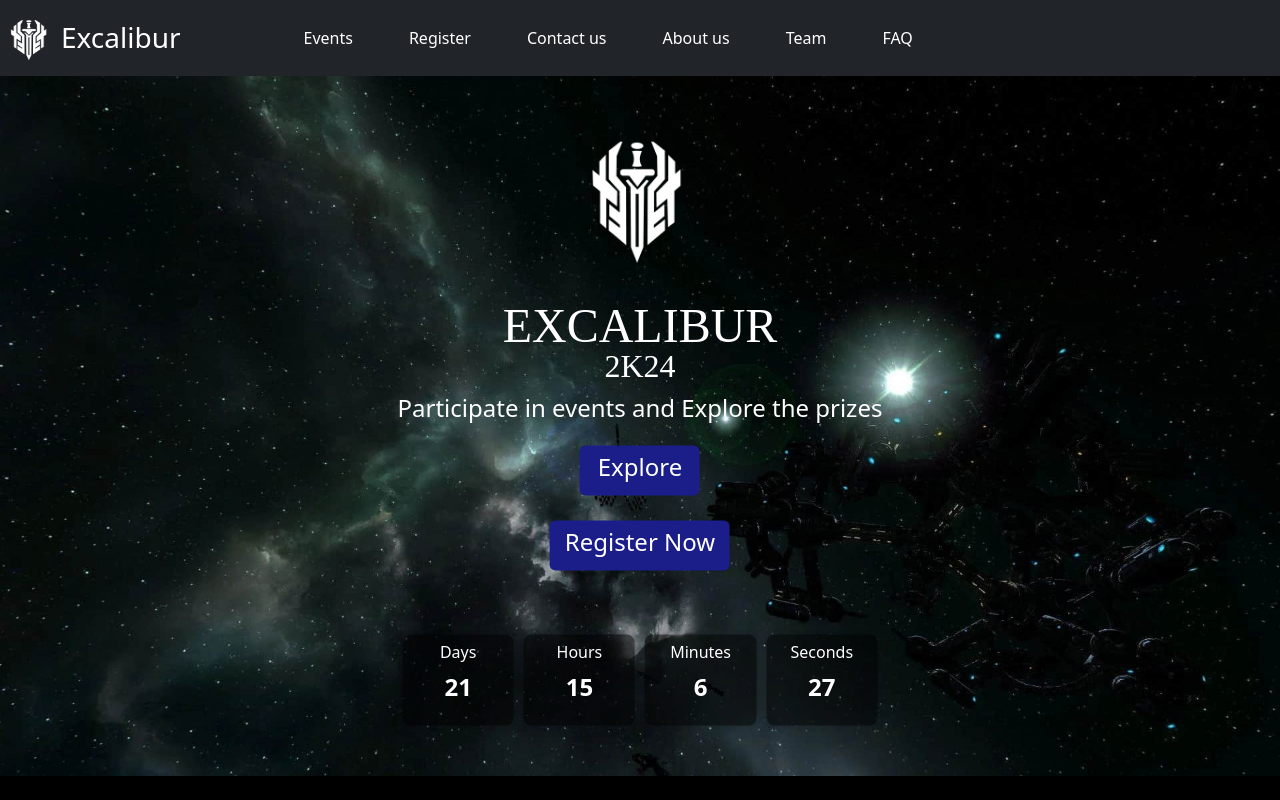
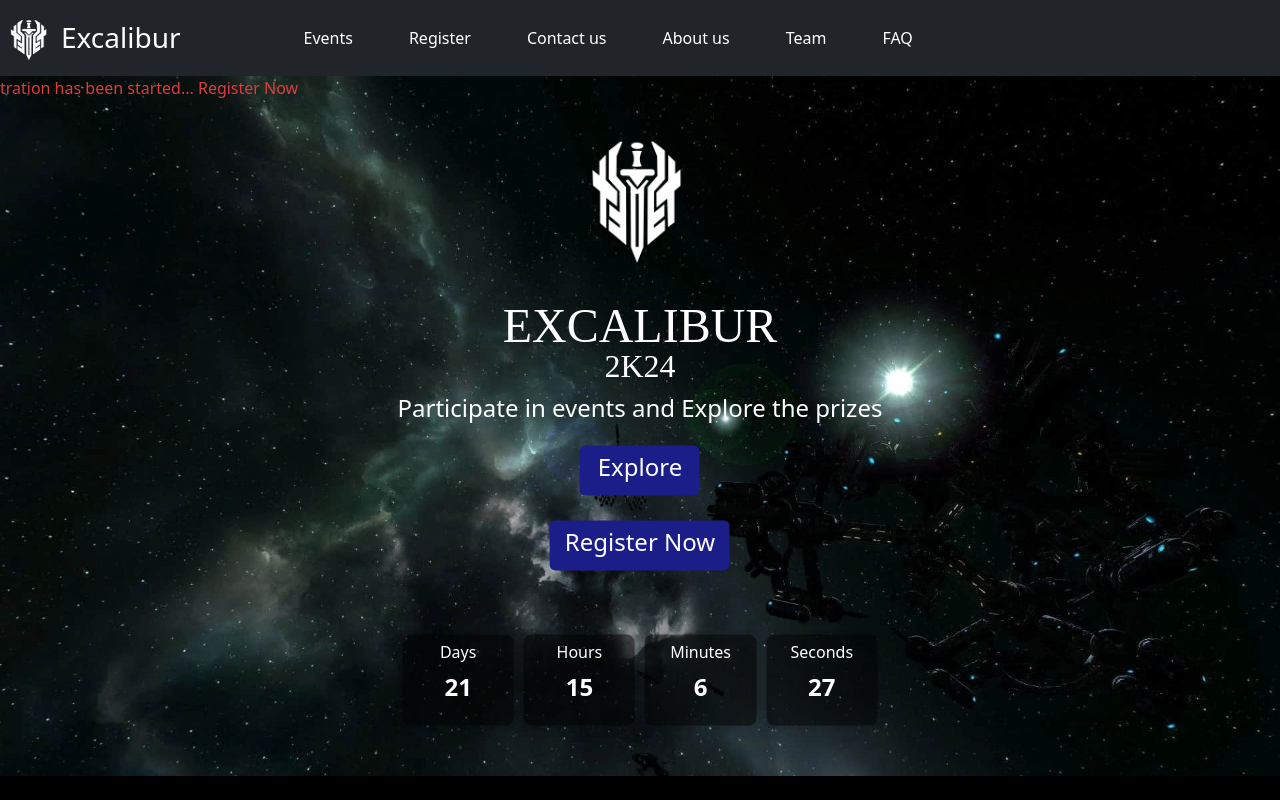
Before and after one commit to omgunjal23/Excaliburar, a React (Create React App) app: page / in a window 1280 px wide. Shown: the top 800 px of the page. Built offline with nearby package versions, Linux system fonts and the light colour scheme; the HTML template or start-up script is replaced by a standard one.

Commit message:
news update

```diff
--- a/src/component/Main.css
+++ b/src/component/Main.css
@@ -74,3 +74,30 @@
 .modal-content {
   background: transparent !important; /* background of window image */
 }
+
+
+.scrolling-line {
+  position: absolute;
+  top: 0;
+  left: 0;
+  width: 100%;
+  overflow: hidden;
+  color: rgb(221, 61, 61);
+}
+
+.scrolling-line span {
+  display: inline-block;
+  white-space: nowrap;
+  transform: translateX(100%);
+  animation: marquee 10s linear infinite;
+}
+
+@keyframes marquee {
+  0% {
+    transform: translateX(100%);
+  }
+
+  100% {
+    transform: translateX(-100%);
+  }
+}
--- a/src/component/Main.jsx
+++ b/src/component/Main.jsx
@@ -15,8 +15,6 @@ import sponsor7 from '../images/Sponsers/Sansun pvt,ltd.png';
 import sponsor8 from '../images/Sponsers/Nandini Engineer.jpeg';
 import sponsor9 from '../images/Sponsers/Global Soft.jpeg';
 import sponsor10 from '../images/Sponsers/Yuvavarta Logo.png';
-
-
 
 const Main = () => {
   const targetDate = new Date('2024-04-18T23:59:59').getTime();
@@ -73,7 +71,9 @@ const Main = () => {
           backgroundAttachment: 'fixed',
         }}
       >
-
+        <div className="scrolling-line">
+          <span>Registration has been started... Register Now</span>
+        </div>
         <img src={Logo} alt="Excalibur Logo" style={{ position: 'absolute', marginTop: "25px", top: '20px', left: '50%', transform: 'translateX(-50%)', width: '150px', height: '150px' }} />
 
         <div
@@ -149,7 +149,6 @@ const Main = () => {
           {/* Replace with your sponsor images */}
           <img src={sponsor9} alt="Sponsor 1" style={{ width: '60px', height: '50px', margin: '0 10px' }} />
           <img src={sponsor10} alt="Sponsor 2" style={{ width: '80px', height: '50px', margin: '0 10px' }} />
-
         </div>
       </div>
     </>
```
